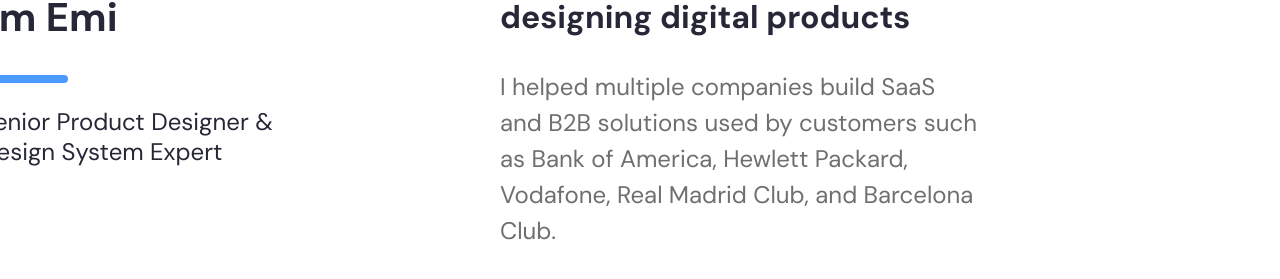
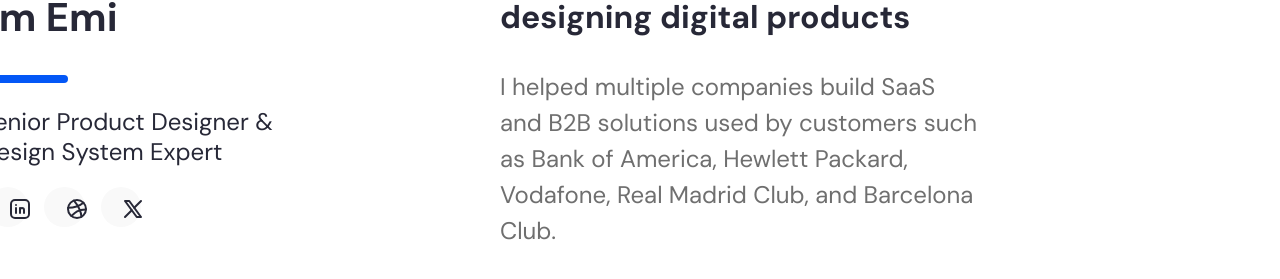
Before and after one commit to EmilianoCicero/ec-portfolio, a React (Vite) app: page / in a window 1280 px wide. Shown: the part 339-618 px from the top of the page. Built offline with nearby package versions, Linux system fonts and the light colour scheme.

Commit message:
Adding social icons

```diff
--- a/package.json
+++ b/package.json
@@ -10,7 +10,7 @@
     "preview": "vite preview"
   },
   "dependencies": {
-    "lucide-react": "^0.503.0",
+    "@tabler/icons-react": "^3.31.0",
     "react": "^19.0.0",
     "react-dom": "^19.0.0",
     "react-router-dom": "^7.5.1"
--- a/src/components/Header.jsx
+++ b/src/components/Header.jsx
@@ -1,5 +1,6 @@
 import '../styles/Header.css'
 import avatar from '../images/ec-avatar.png'
+import SocialICons from './SocialIcons'
 
 export default function Header() {
     return (
@@ -8,6 +9,9 @@
         <h1>Hola,<br/>I'm Emi</h1>
         <div className="divider"></div>
         <h2>Senior Product Designer & Design System Expert</h2>
+        <div className="SocialIcons-Wrapper">
+          <SocialICons />
+        </div>
       </aside>
     )
   }
--- a/src/components/ProjectCard.jsx
+++ b/src/components/ProjectCard.jsx
@@ -1,5 +1,5 @@
 import "../styles/ProjectCard.css";
-import { ArrowRight } from "lucide-react"; // or use your icon
+import { IconArrowRight } from "@tabler/icons-react"; // or use your icon
 
 export default function ProjectCard({ title, description, onHover, onLeave }) {
   return (
@@ -12,7 +12,7 @@
         <h4>{title}</h4>
         <p>{description}</p>
       </div>
-      <ArrowRight size={32} />
+      <IconArrowRight size={32} />
     </div>
   );
 }
--- /dev/null
+++ b/src/components/SocialIcons.jsx
@@ -0,0 +1,20 @@
+import "../styles/SocialIcons.css";
+import { IconBrandLinkedin } from "@tabler/icons-react";
+import { IconBrandDribbble } from "@tabler/icons-react";
+import { IconBrandX } from "@tabler/icons-react";
+
+export default function SocialICons() {
+    return (
+      <div className="SocialICons-Wrapper">
+        <button className="social-button" aria-label="LinkedIn">
+          <IconBrandLinkedin size={24} />
+        </button>
+        <button className="social-button" aria-label="Dribbble">
+          <IconBrandDribbble size={24} />
+        </button>
+        <button className="social-button" aria-label="Twitter">
+          <IconBrandX size={24} />
+        </button>
+      </div>
+    )
+  }
--- a/src/index.css
+++ b/src/index.css
@@ -61,18 +61,20 @@
 }
 
 button {
-  border-radius: 8px;
+  border-radius: 20px;
   border: 1px solid transparent;
   padding: 0.6em 1.2em;
   font-size: 1em;
   font-weight: 400;
   font-family: inherit;
-  background-color: #1a1a1a;
+  background-color: #f1f2f5;
+  color: #272837;
   cursor: pointer;
   transition: border-color 0.25s;
 }
 button:hover {
-  border-color: #646cff;
+  background-color: #0357F6;
+  color: white;
 }
 button:focus,
 button:focus-visible {
--- a/src/styles/Header.css
+++ b/src/styles/Header.css
@@ -9,7 +9,7 @@
 .divider {
     width: 88px;
     height: 8px;
-    background-color: #4B9BFF;
+    background-color: #0357F6;
     margin: 0 0 24px 0;
     border-radius: 4px;
 }
--- /dev/null
+++ b/src/styles/SocialIcons.css
@@ -0,0 +1,7 @@
+.social-button {
+  display: inline-block;
+  margin: 0 8px;
+  text-decoration: none;
+  width: 40px;
+  height: 40px;
+}
```
Also changed, not shown: 1 other file (tests, documents, lock files or other folders).
